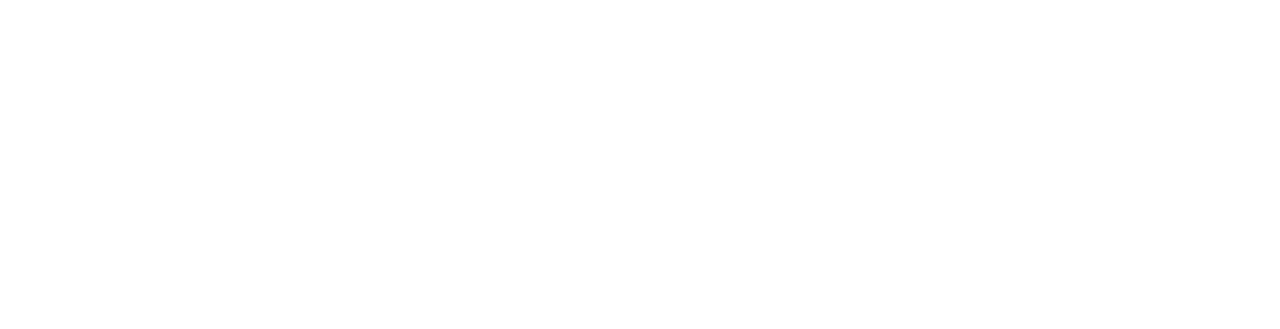
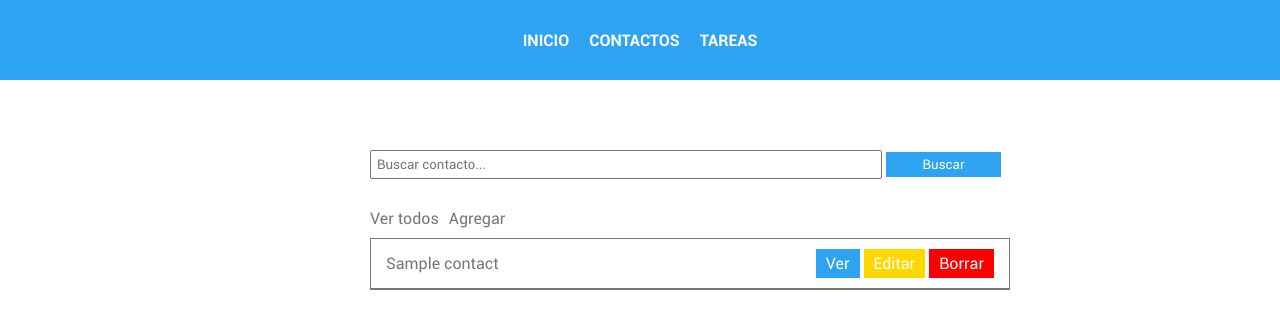
Before and after one commit to ArteMaxL/agenda-todo-django, a Django app: page /contact/ in a window 1280 px wide; the page is wider, and only the part inside the window is pictured. Before the commit the part shown is empty. Shown: the top 329 px of that part. Run offline with Django 4.2, Linux system fonts and the light colour scheme; tables that the repository leaves empty hold one stand-in row (values such as "Sample post").

Commit message:
Added styles

```diff
--- a/static/css/style.css
+++ b/static/css/style.css
@@ -64,10 +64,105 @@ nav ul li a:hover {
 
 main {
     display: flex;
+    flex-direction: column;
     width: 100vw;
     margin: 50px;
-    justify-content: center;
-    align-items: flex-start;
+    justify-content: flex-start;
+    align-items: center;
+}
+
+.list {
+    display: flex;
+    flex-direction: column;
+    border: 1px solid var(--color-text);
+    width: 50%;
+    list-style-type: none;
+}
+
+.list li {
+    padding: 15px;
+    width: 100%;
+    border-bottom: 1px solid var(--color-text);
+    display: flex;
+    justify-content: space-between;
+    align-items: center;
+}
+
+.btn {
+    padding: 5px 10px;
+    text-align: center;
+    text-decoration: none;
+}
+
+.btn-detail {
+    background-color: var(--color-primary);
+    color: white;
+}
+
+.btn-detail:hover {
+    background-color: white;
+    color: var(--color-primary);
+}
+
+.btn-edit {
+    background-color: gold;
+    color: white;
+}
+
+.btn-edit:hover {
+    background-color: white;
+    color: gold;
+}
+
+.btn-delete {
+    background-color: red;
+    color: white;
+}
+
+.btn-delete:hover {
+    background-color: white;
+    color: red;
+}
+
+.search {
+    margin: 20px;
+    width: 50%;
+}
+
+.search-bar {
+    padding: 5px;
+    width: 80%;
+}
+
+.btn-search {
+    width: 18%;
+    background-color: var(--color-primary);
+    color: white;
+    outline: none;
+    border: 0;
+    box-shadow: 0;
+    cursor: pointer;
+}
+
+.btn-search:hover {
+    background-color: white;
+    color: var(--color-primary);
+}
+
+.aux-btns {
+    width: 50%;
+    display: flex;
+    justify-content: flex-start;
+    margin: 10px;
+}
+
+.aux-btns a {
+    padding-right: 10px;
+    text-decoration: none;
+}
+
+.aux-btns a:hover {
+    color: green;
 }
 
 /* End layout settings */
--- a/templates/contact/index.html
+++ b/templates/contact/index.html
@@ -0,0 +1,22 @@
+{% extends 'layout/base.html' %}
+
+{% block 'title' %} Contactos {% endblock %}
+
+{% block 'content' %}
+<form class="search" method="get" action="{% url 'contact' %}">
+    <input type="text" class="search-bar" name="search" placeholder="Buscar contacto..." id="">
+    <input type="submit" class="btn btn-search" value="Buscar">
+</form>
+<span class="aux-btns"><a href="{% url 'contact' %}">Ver todos</a><a href="#">Agregar</a></span>
+<ul class="list">
+    {% for contact in contacts %}
+        <li>{{ contact.name }}
+             <span>
+                <a href="#" class="btn btn-detail">Ver</a>
+                <a href="#" class="btn btn-edit">Editar</a>
+                <a href="#" class="btn btn-delete">Borrar</a>
+            </span>
+        </li>
+    {% endfor %}
+</ul>
+{% endblock %}
```
